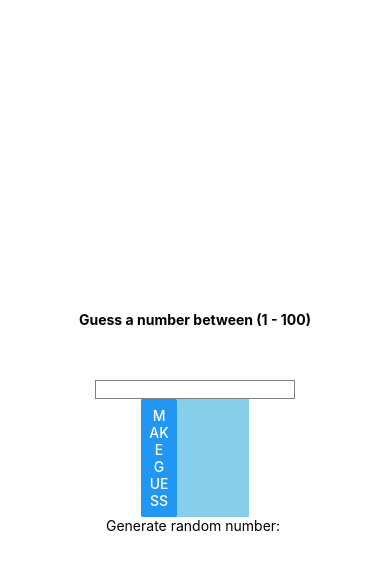
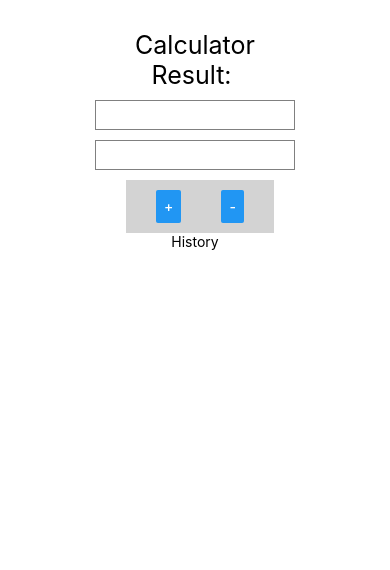
Before and after one commit to dilippoudel/reactNative_Exercises, a React Native app: screen / in a window 390 px wide. Shown: the top 570 px of the page. Built offline with nearby package versions, Linux system fonts and the light colour scheme.

Commit message:
Exercise-3 calculation-history

```diff
--- a/App.js
+++ b/App.js
@@ -1,56 +1,62 @@
 import React from 'react';
-import { StyleSheet, Text, View, Button, TextInput } from 'react-native';
+import { StyleSheet, Text, View, Button, TextInput, FlatList } from 'react-native';
 
 export default class App extends React.Component {
-  constructor(props){
+	constructor(props) {
 		super(props);
-    this.state = {randomNums: null, guessNums: null, count: 0}
-  }
-  generateRandom(){
-    const random = Math.floor(Math.random()*100) + 1;
-    this.setState({randomNums: random})
+		this.state = { firstInput: '', secondInput: '', results: '', data: [] };
 	}
 
-  numsCheck = () => {
-    this.generateRandom();
-    if(this.state.randomNums !== this.state.guessNums){
-      this.setState((prevState)=> {
-        return {count: prevState.count + 1}
-      });
-      return this.state.count;
-    }
-    return this.state.count;
-  }
-
+	addNumber = () => {
+		this.setState({ results: parseInt(this.state.firstInput) + parseInt(this.state.secondInput) });
+		const result = parseInt(this.state.firstInput) + parseInt(this.state.secondInput);
+		const text = `${this.state.firstInput} + ${this.state.secondInput}  =  ${result}`;
+		this.setState({ data: [...this.state.data, { key: text }] });
+	};
+	subtractNumber = () => {
+		this.setState({ results: parseInt(this.state.firstInput) - parseInt(this.state.secondInput) });
+		const result = parseInt(this.state.firstInput) - parseInt(this.state.secondInput);
+		const text = `${this.state.firstInput} - ${this.state.secondInput}  =  ${result}`;
+		this.setState({ data: [...this.state.data, { key:text }] });
+	};
 	render() {
-    const {guessNums, randomNums, count} = this.state;
-    const a = parseInt(guessNums);
-    const b = parseInt(randomNums);
-    const c = !randomNums ? null : <Text>Try Again</Text>;
-    const result = (a === b)
-    ? <Text style = {{fontWeight: 'bold', fontSize: 20}}>Congratulation! Your guessed is matched in {count} attempts.</Text>
-    : a > b ? <Text>Your guess is too high.</Text>
-    : a < b ? <Text>Your guess is too low.</Text>
-    : <Text>{c}</Text>
 		return (
 			<View style={styles.container}>
-        <Text style = {{fontWeight: 'bold', flex: 1/10}}>Guess a number between (1 - 100)</Text>
+				<View>
+					<Text style={styles.text}>Calculator</Text>
+				</View>
+				<Text style={styles.text}>Result: {this.state.results}</Text>
+				<View />
 				<View>
 					<TextInput
-        onChangeText = {(guessNums) => this.setState({guessNums})}
-        value = {this.state.guessNums}
-        keyboardType = 'numeric'
-         style = {{width: 200, borderColor: 'gray', borderWidth: 1, flex: 1/5}}/>
+						style={styles.inputText}
+						onChangeText={firstInput => this.setState({ firstInput })}
+						value={this.state.firstInput}
+						keyboardType="numeric"
+					/>
 				</View>
-        <View style = {{ flexDirection: 'row', justifyContent: 'space-between', backgroundColor:'skyblue'}}>
-        <View style={{flex: 1/3}}>
-      <Button  onPress = {this.numsCheck} title = "Make Guess"></Button>
-
+				<View>
+					<TextInput
+						style={styles.inputText}
+						onChangeText={secondInput => this.setState({ secondInput })}
+						value={this.state.secondInput}
+						keyboardType="numeric"
+					/>
 				</View>
-
+				<View>
+					<View style={styles.buttonText}>
+						<View style={styles.button}>
+							<Button onPress={this.addNumber} title="+" />
 						</View>
-      <Text>Generate random number: {this.state.randomNums}</Text>
-      {result}
+						<View style={styles.button}>
+							<Button onPress={this.subtractNumber} title="-" />
+						</View>
+					</View>
+				</View>
+				<View>
+					<Text>History</Text>
+					<FlatList data={this.state.data} renderItem={({ item }) => <Text>{item.key}</Text>} />
+				</View>
 			</View>
 		);
 	}
@@ -59,8 +65,31 @@ export default class App extends React.Component {
 const styles = StyleSheet.create({
 	container: {
 		flex: 1,
+		padding: 30,
 		backgroundColor: '#fff',
 		alignItems: 'center',
-    justifyContent: 'center',
-  }
+		justifyContent: 'flex-start',
+	},
+	inputText: {
+		marginTop: 10,
+		height: 30,
+		width: 200,
+		padding: 5,
+		borderColor: 'gray',
+		borderWidth: 1,
+	},
+	text: {
+		fontSize: 25,
+	},
+	buttonText: {
+		marginTop: 10,
+		marginLeft: 10,
+		padding: 10,
+		flexDirection: 'row',
+		justifyContent: 'space-around',
+		backgroundColor: 'lightgray',
+	},
+	button: {
+		marginHorizontal: 20,
+	},
 });
```
Lines whose indentation alone changed are shown as unchanged.
